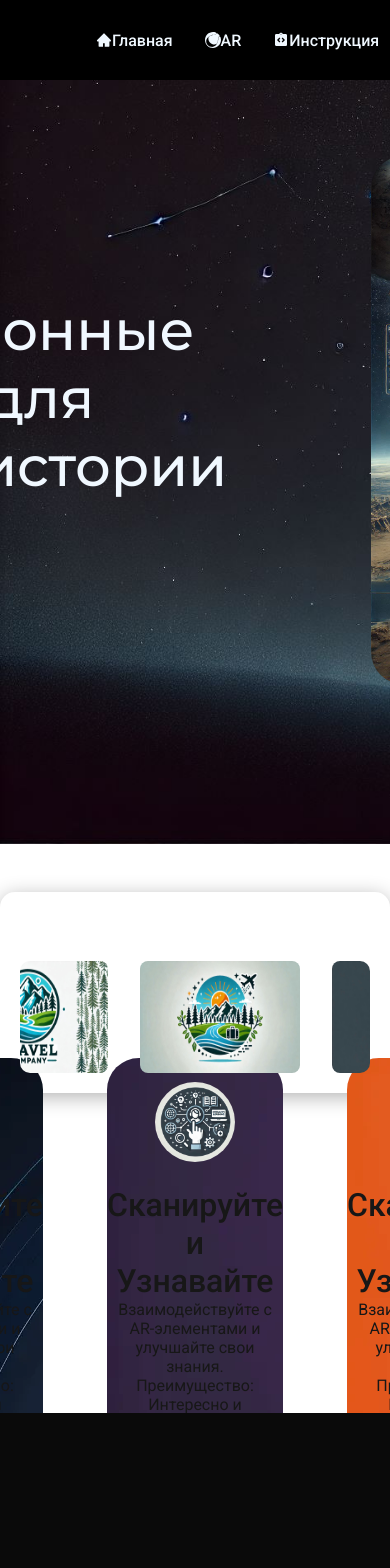
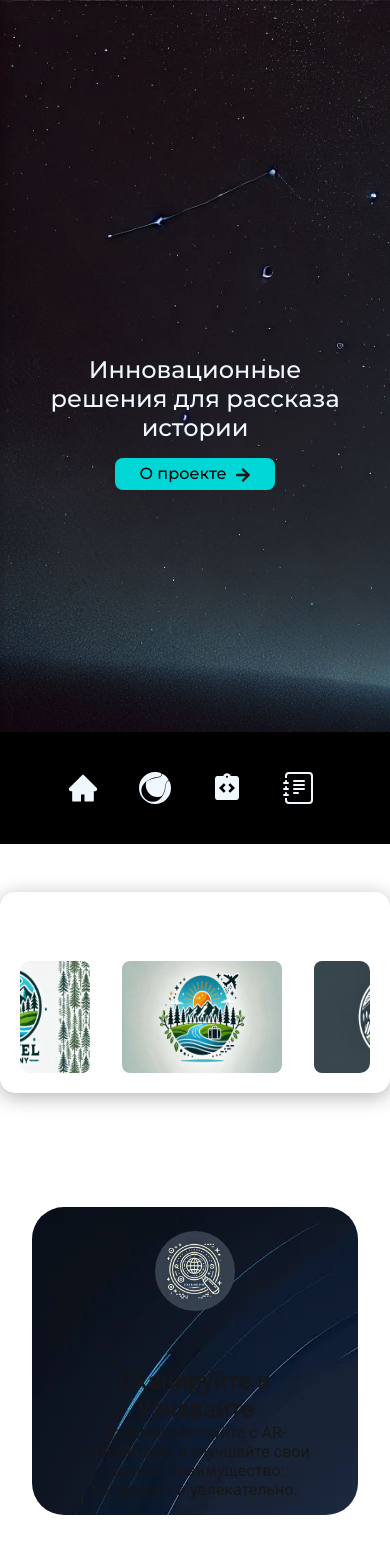
Before and after one commit to Mihuil121/next-rascut, a Next.js app: page / in a window 390 px wide. Shown: the top 1568 px of the page. Before the commit the page ends 1413 px from the top, so only its background shows below. Built offline with nearby package versions, Linux system fonts and the light colour scheme.

Commit message:
мне лени его придумывать

```diff
--- /dev/null
+++ b/src/app/adaptive.css
@@ -0,0 +1,231 @@
+@media(max-width:1116px) {
+  .block-text {
+    font-size: 2rem !important;
+    width: 40rem;
+    margin-right: 2rem;
+    color: aliceblue;
+  }
+
+  .card img {
+    width: 15rem !important;
+    height: 30rem !important;
+    border-radius: 2rem;
+  }
+
+  .cardMapContentP p {
+    font-size: 1.5rem !important;
+    margin: 0;
+  }
+
+  .cardMapContentP2 p {
+    font-size: 1rem !important;
+    margin: 0;
+  }
+}
+
+@media(max-width:942px) {
+  .block-text p {
+    font-size: 2rem !important;
+    width: 25rem;
+
+  }
+
+  .card img {
+    width: 15rem !important;
+    height: 30rem !important;
+    border-radius: 2rem;
+    margin-left: -10rem;
+  }
+
+  .cardBack {
+    display: flex;
+    justify-content: center;
+    height: 20rem;
+    align-items: center;
+    flex-direction: column;
+    margin-top: 20rem;
+  }
+
+  .cardMapContentP {
+    display: flex;
+    flex-direction: column;
+    align-items: center;
+    text-align: center;
+    margin-bottom: 1rem;
+    margin: 2rem;
+  }
+}
+
+@media(max-width:800px) {
+  .cap-bac {
+    background-color: black;
+    position: fixed;
+    display: flex;
+    width: 100%;
+    justify-content: center !important;
+    z-index: 1000;
+  }
+
+  .cap-home {
+    display: flex;
+    color: aliceblue;
+    align-items: center;
+    height: 5rem;
+    margin-left: 0rem !important;
+  }
+
+  .block-text p {
+    font-size: 1.5rem !important;
+    width: 20rem;
+  }
+
+  .blok-but {
+    justify-content: center;
+    display: flex;
+    align-items: center;
+    background-color: #00d6d6;
+    height: 2rem !important;
+    width: 10rem !important;
+    border-radius: 0.5rem;
+    cursor: pointer;
+    transition: background-color 0.5s;
+    margin-top: 1rem;
+  }
+
+  .blok-but button {
+    font-size: 1rem !important;
+  }
+
+  .card img {
+    width: 15rem !important;
+    height: 30rem !important;
+    border-radius: 2rem;
+    margin-left: -17rem !important;
+  }
+}
+
+@media(max-width:684px) {
+
+  .card img {
+    visibility: hidden;
+  }
+
+  .text {
+    display: flex;
+    flex-direction: column;
+    justify-content: center;
+    align-items: center;
+  }
+
+  .block-text p {
+    font-size: 2.5rem !important;
+    width: 100% !important;
+    margin-right: 0rem !important;
+    color: aliceblue;
+    text-align: center;
+  }
+
+  .cap-bac {
+    background-color: black;
+    /* Цвет фона */
+    position: fixed;
+    /* Фиксированное позиционирование */
+    bottom: 0;
+    /* Привязка к нижней части экрана */
+    display: flex;
+    /* Используем flexbox для размещения содержимого */
+    width: 100%;
+    /* Ширина 100% */
+    justify-content: space-between;
+    /* Распределение элементов по краям */
+    z-index: 1000;
+    /* Уровень наложения */
+    padding: 1rem;
+    /* Отступы для внутреннего содержимого (по желанию) */
+    color: white;
+    /* Цвет текста (по желанию) */
+  }
+
+  .contentCard {
+    margin-bottom: 40rem !important;
+  }
+}
+
+@media(max-width:528px) {
+  .text {
+    animation: slideInLeft 1s forwards;
+    width: 1rem !important;
+  }
+  .block-text p {
+    font-size: 1.5rem !important;
+    width: 50% !important;
+    margin-left: 11rem;
+  }
+  .contentCard {
+    margin-bottom: 40rem !important;
+    margin-top: 30rem !important;
+  }
+  .instructionContainer {
+    display: flex;
+    flex-direction: column;
+    align-items: center;
+    justify-content: center;
+    padding: 40px;
+    max-width: 600px;
+    background: linear-gradient(135deg, rgba(255, 255, 255, 0.1), rgba(0, 0, 0, 0.5));
+    border-radius: 0rem !important;
+    box-shadow: 0 8px 30px rgba(0, 0, 0, 0.7);
+    margin: auto;
+    height: 100vh;
+    -webkit-backdrop-filter: blur(10px);
+    backdrop-filter: blur(10px);
+    animation: fadeIn 0.8s ease-out;
+  }
+}
+
+@media(max-width:412px) {
+  .cap-bac {
+    background-color: black; /* Цвет фона */
+    position: fixed; /* Фиксированное позиционирование */
+    bottom: 0; /* Привязка к нижней части экрана */
+    display: flex; /* Используем flexbox для размещения содержимого */
+    width: 100%; /* Ширина 100% */
+    justify-content: space-between; /* Распределение элементов по краям */
+    z-index: 1000; /* Уровень наложения */
+    padding: 1rem; /* Отступы для внутреннего содержимого (по желанию) */
+    color: white; /* Цвет текста (по желанию) */
+}
+
+.cap-home p {
+  display: flex; /* Используем flexbox для иконок и текста */
+  align-items: center; /* Центрируем иконки по вертикали */
+}
+
+.cap-home p svg {
+  font-size: 2rem; /* Увеличиваем размер иконок */
+  margin-right: 0.5rem; /* Отступ между иконкой и текстом (если текст виден) */
+}
+
+
+.cap-home p span {
+    display: none; /* Скрываем текст */
+}
+.instructionTitle {
+  font-size: 2rem !important;
+  margin-bottom: 20px;
+  color: #ffffff;
+  text-align: center;
+  font-family: 'Arial', sans-serif;
+}
+
+.instructionText {
+  font-size: 1.2rem !important;
+  margin-bottom: 20px;
+  color: #ffffff;
+  text-align: center;
+  line-height: 1.5;
+}
+.event-title {
+  font-size: 1.5rem !important;
+}
+}
--- a/src/app/layout.tsx
+++ b/src/app/layout.tsx
@@ -1,6 +1,7 @@
 import type { Metadata } from "next";
 import { Geist, Geist_Mono } from "next/font/google";
 import "./globals.css";
+import './adaptive.css'
 import Cap from "@/components/cap/Cap";
 
 const geistSans = Geist({
--- a/src/components/Home/card-block/card.ts
+++ b/src/components/Home/card-block/card.ts
@@ -21,15 +21,15 @@ export const cardC:ICard[] = [
         discrption: "Взаимодействуйте с AR-элементами и улучшайте свои знания. Преимущество: Интересно и увлекательно.",
     },
     {
-        text: ' Сканируйте и Узнавайте',
+        text: ' Интерактивное Обучение',
         bacK: card2,
         icon: icon2,
         discrption: "Взаимодействуйте с AR-элементами и улучшайте свои знания. Преимущество: Интересно и увлекательно.",
     },
     {
-        text: ' Сканируйте и Узнавайте',
+        text: ' Современные Технологии',
         bacK: card3,
         icon: icon3,
-        discrption: "Взаимодействуйте с AR-элементами и улучшайте свои знания. Преимущество: Интересно и увлекательно.",
+        discrption: "Используйте AR для мгновенного доступа к информации. Преимущество: Высокое качество и реалистичность.",
     }
 ]
--- a/src/components/cap/Cap.tsx
+++ b/src/components/cap/Cap.tsx
@@ -17,20 +17,20 @@ const Cap: React.FC = () => {
         <div className="cap-bac">
         <div className="cap-home">
             <Link href='/'>
-                    <p className={quando.className}><AiFillHome /> Главная</p>
+                <p className={quando.className}><AiFillHome /><span>Главная</span></p>
             </Link>
             <Link href='./'>
-                    <p className={quando.className}><SiCinema4D /> AR</p>
+                <p className={quando.className}><SiCinema4D /><span>AR</span></p>
             </Link>
             <Link href='/instructions'>
-                    <p className={quando.className}><MdIntegrationInstructions /> Инструкция</p>
+                <p className={quando.className}><MdIntegrationInstructions /><span>Инструкция</span></p>
             </Link>
             <Link href='../../TodoList'>
-                    <p className={quando.className}><BsJournalText /> Квесты</p>
+                <p className={quando.className}><BsJournalText /><span>Квесты</span></p>
             </Link>
         </div>
+    </div>
 
-        </div>
     )
 }
 
```
Lines whose indentation alone changed are shown as unchanged.
